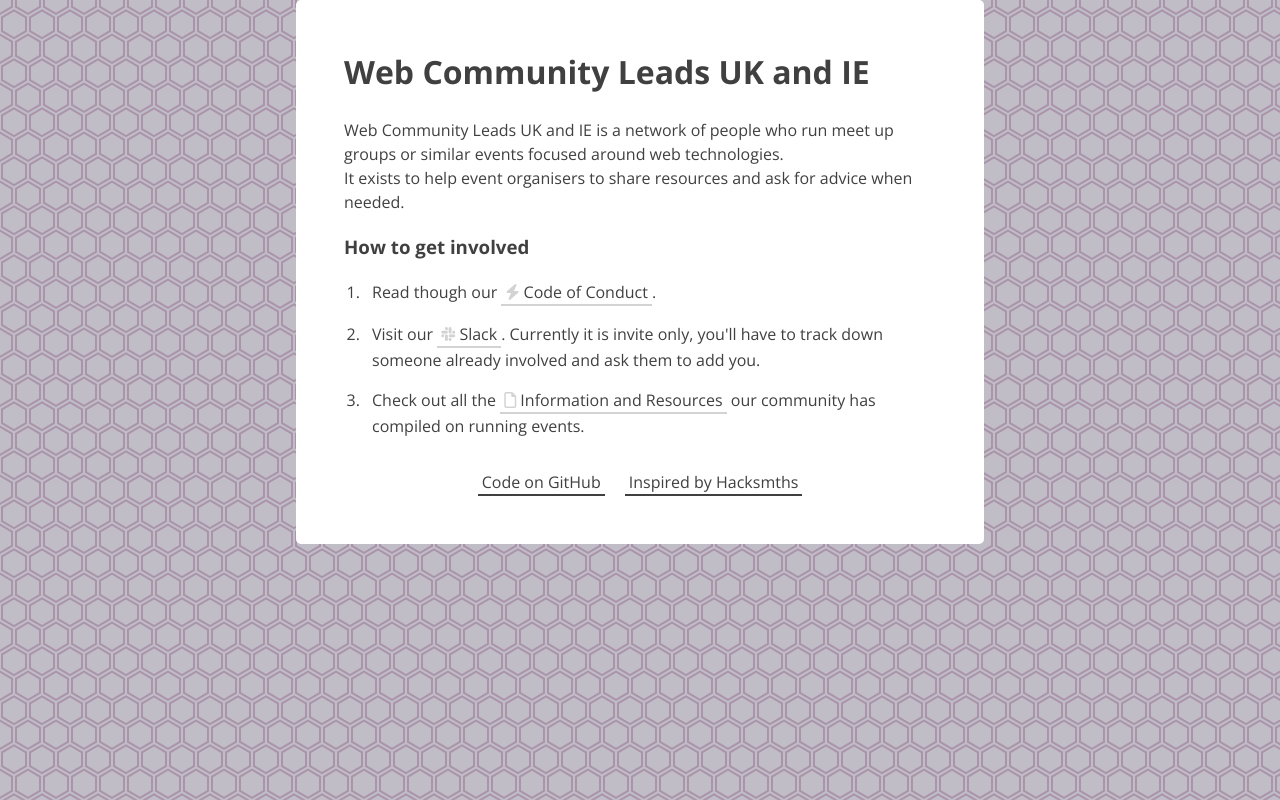
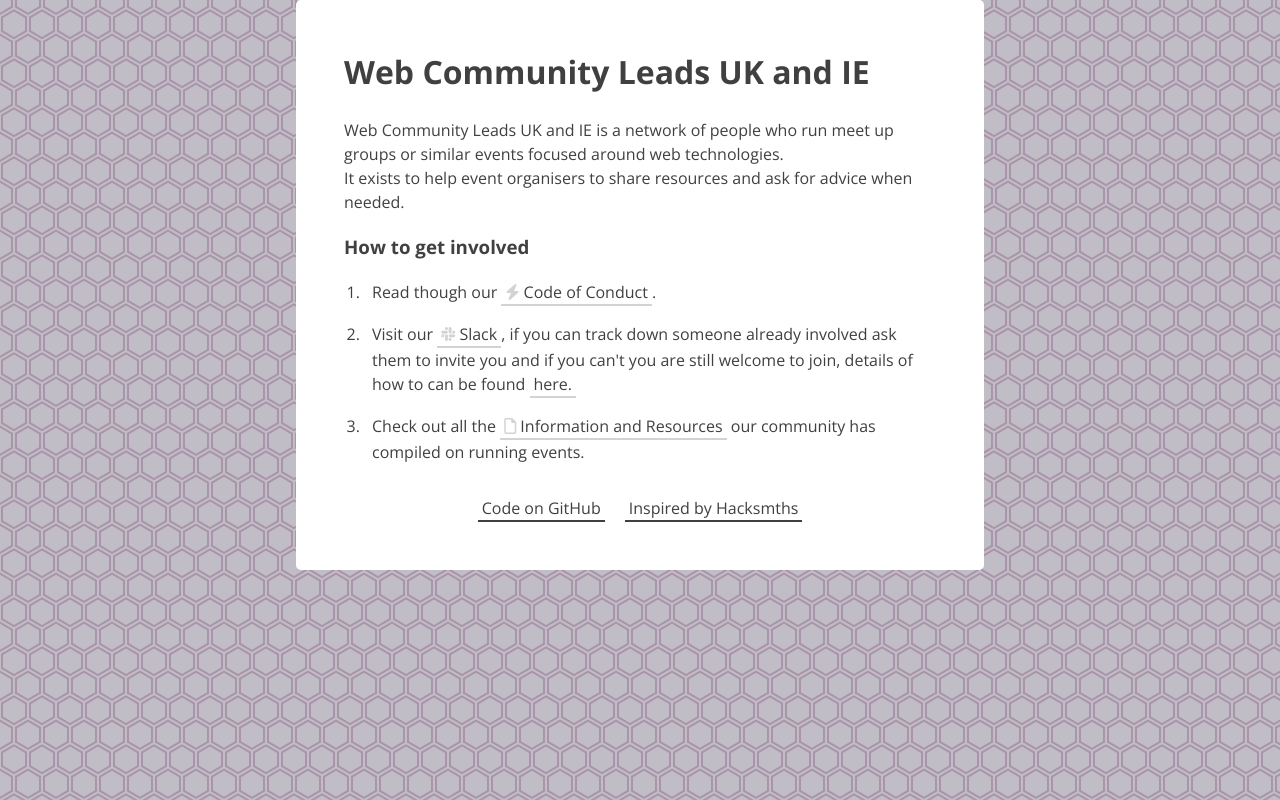
Before and after one commit to webcommunityukie/webcommunityukie.github.io, a plain HTML site: page index.html in a window 1280 px wide. Drawn offline with nearby package versions, Linux system fonts and the light colour scheme.

Commit message:
updated joining info

```diff
--- a/index.html
+++ b/index.html
@@ -52,7 +52,7 @@ if ('serviceWorker' in navigator) {
       <h3>How to get involved</h3>
       <ol>
         <li>Read though our <a href="https://github.com/webcommunityukie/Code-of-Conduct"><i class="fa fa-bolt"></i> Code of Conduct</a>.</li>
-        <li>Visit our <a href="https://webcommunityukie.slack.com"><i class="fa fa-slack"></i> Slack</a>. Currently it is invite only, you'll have to track down someone already involved and ask them to add you.</li>
+        <li>Visit our <a href="https://webcommunityukie.slack.com"><i class="fa fa-slack"></i> Slack</a>, if you can track down someone already involved ask them to invite you and if you can't you are still welcome to join, details of how to can be found <a href="https://docs.google.com/document/d/1-9mtynxQfA445qTM_VRSfMJbkMKsoBKLiIFpTCPK_F4/edit?usp=sharing">here.</a></li>
         <li>Check out all the <a href="https://drive.google.com/drive/u/1/folders/0B1OSazPpPBanODA3RGIxc0xiQ0k"><i class="fa fa-file-o"></i> Information and Resources</a> our community has compiled on running events.</li>
       </ol>
       <footer>
```
